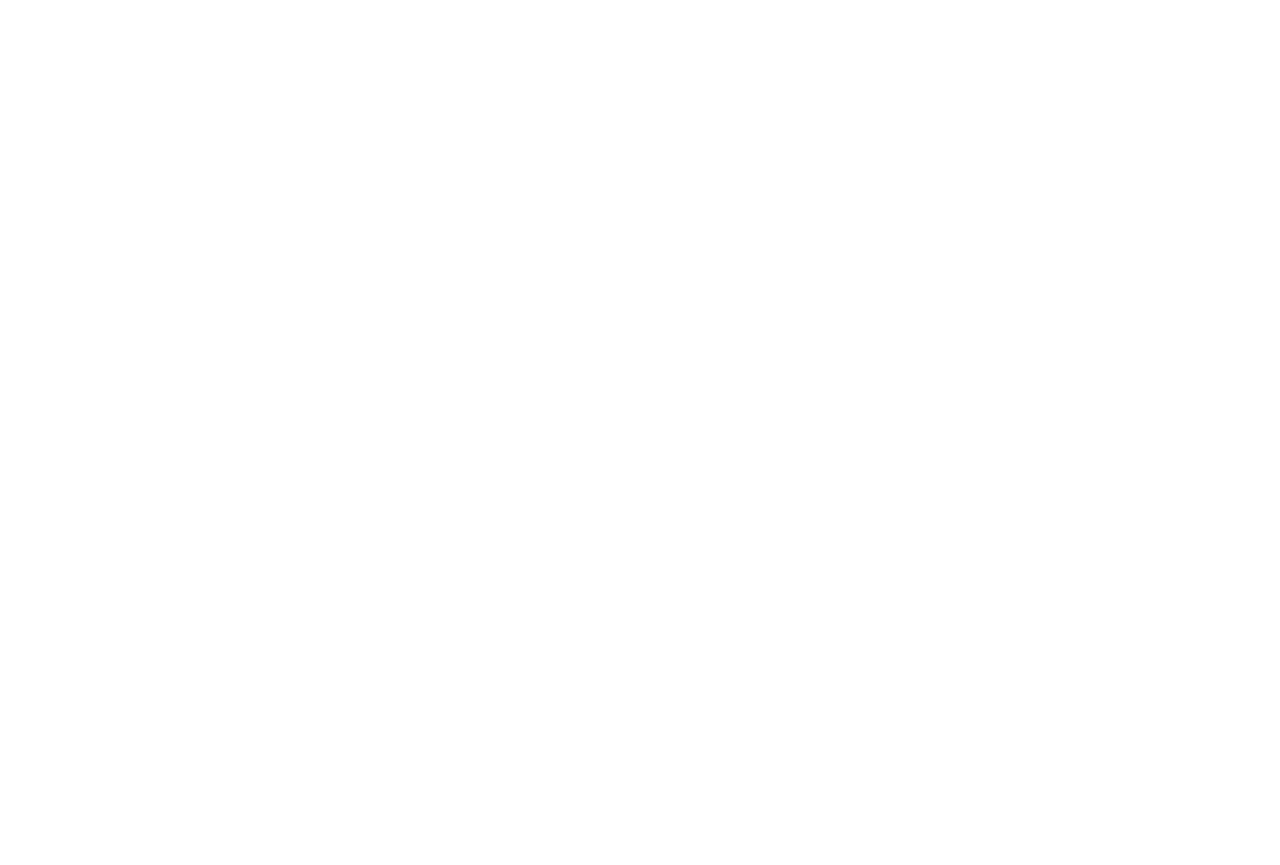
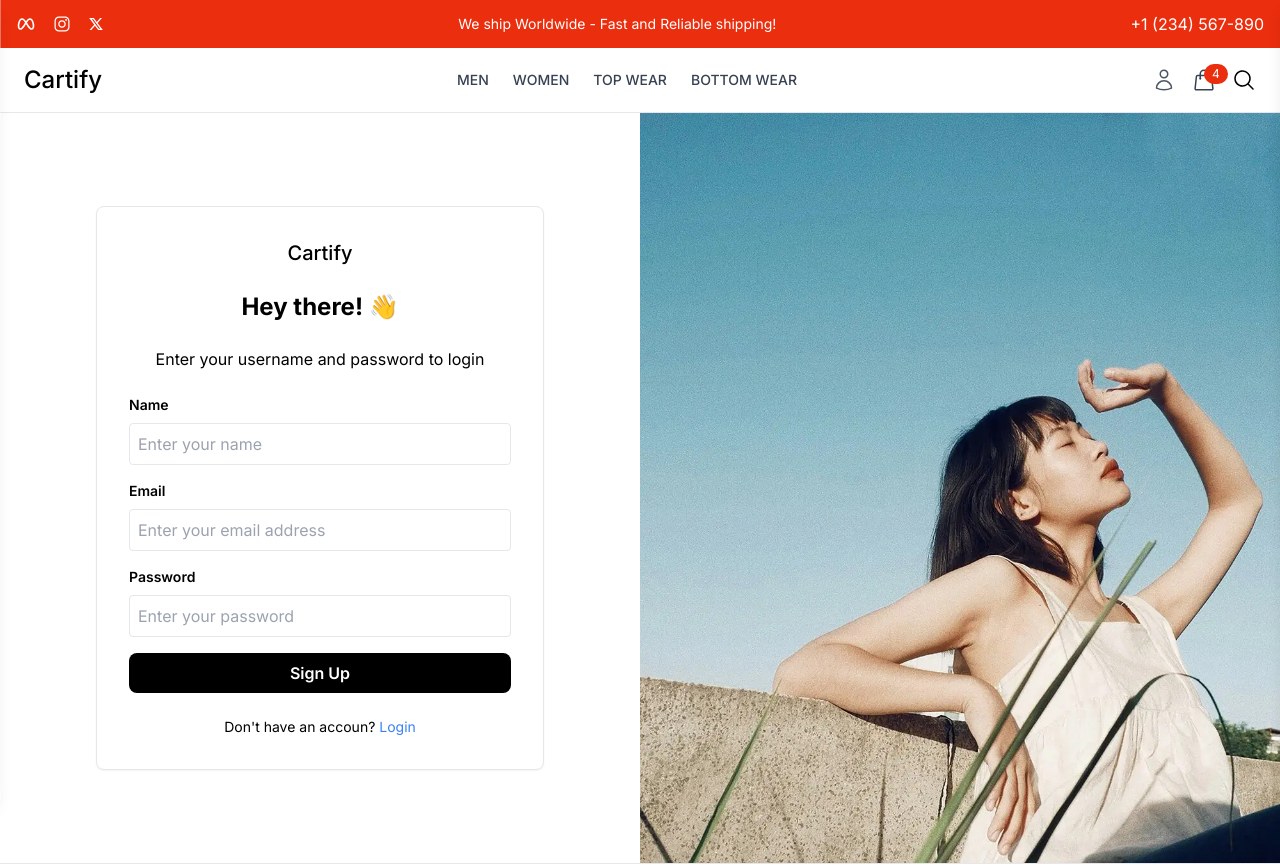
Before and after one commit to anilkumar-45/Cartify, a React (Vite) app in the folder frontend/: page /register in a window 1280 px wide. Before the commit this address had no page. Shown: the top 865 px of the page. Before the commit the page ends 800 px from the top, so only its background shows below. Built offline with nearby package versions, Linux system fonts and the light colour scheme.

Commit message:
Added Login and Registe pages

```diff
--- a/frontend/src/App.jsx
+++ b/frontend/src/App.jsx
@@ -2,6 +2,9 @@
 import UserLayout from "./components/Layout/UserLayout";
 import Home from "./pages/Home";
 import { Toaster } from "sonner";
+import Login from "./pages/Login";
+import Register from "./pages/Register";
+import Profile from "./pages/Profile";
 
 const App = () => {
   return (
@@ -10,6 +13,9 @@
       <Routes>
         <Route path="/" element={<UserLayout />}>
           <Route index element={<Home />} />
+          <Route path="login" element={<Login />} />
+          <Route path="register" element={<Register />} />
+          <Route path="profile" element={<Profile />} />
         </Route>
         <Route>{/* Admin Layout */}</Route>
       </Routes>
--- /dev/null
+++ b/frontend/src/pages/Login.jsx
@@ -0,0 +1,75 @@
+import { useState } from "react";
+import { Link } from "react-router-dom";
+import login from "../assets/login.webp";
+
+const Login = () => {
+  const [email, setEmail] = useState("");
+  const [password, setPassword] = useState("");
+
+  const handleSubmit = (e) => {
+    e.preventDefault();
+    console.log("User Login:", { email, password });
+  };
+
+  return (
+    <div className="flex">
+      <div className="w-full md:w-1/2 flex flex-col justify-center items-center p-8 md:p-12">
+        <form
+          onSubmit={handleSubmit}
+          className="w-full max-w-md bg-white p-8 rounded-lg border shadow-sm"
+        >
+          <div className="flex justify-center mb-6">
+            <h2 className="text-xl font-medium">Cartify</h2>
+          </div>
+          <h2 className="text-2xl font-bold text-center mb-6">Hey there! 👋</h2>
+          <p className="text-center mb-6">
+            Enter your username and password to login
+          </p>
+          <div className="mb-4">
+            <label className="block text-sm font-semibold mb-2">Email</label>
+            <input
+              type="email"
+              value={email}
+              onChange={(e) => setEmail(e.target.value)}
+              className="w-full p-2 border rounded"
+              placeholder="Enter your email address"
+            />
+          </div>
+          <div className="mb-4">
+            <label className="block text-sm font-semibold mb-2">Password</label>
+            <input
+              type="password"
+              value={password}
+              onChange={(e) => setPassword(e.target.value)}
+              className="w-full p-2 border rounded"
+              placeholder="Enter your password"
+            />
+          </div>
+          <button
+            type="submit"
+            className="w-full bg-black text-white p-2 rounded-lg font-semibold hover:bg-gray-800 transition"
+          >
+            Sign In
+          </button>
+          <p className="mt-6 text-center text-sm">
+            Don't have an accoun?{" "}
+            <Link to="/register" className="text-blue-500">
+              Register
+            </Link>
+          </p>
+        </form>
+      </div>
+      <div className="hidden md:block w-1/2 bg-gray-800">
+        <div className="h-full flex flex-col justify-center items-center">
+          <img
+            src={login}
+            alt="Login to Account"
+            className="h-[750px] w-full object-cover"
+          />
+        </div>
+      </div>
+    </div>
+  );
+};
+
+export default Login;
--- /dev/null
+++ b/frontend/src/pages/MyOrdersPage.jsx
@@ -0,0 +1,9 @@
+import React from 'react'
+
+const MyOrdersPage = () => {
+  return (
+    <div>MyOrdersPage</div>
+  )
+}
+
+export default MyOrdersPage
--- /dev/null
+++ b/frontend/src/pages/Profile.jsx
@@ -0,0 +1,26 @@
+import MyOrdersPage from "./MyOrdersPage";
+
+const Profile = () => {
+  return (
+    <div className="min-h-screen flex flex-col">
+      <div className="flex-grow container mx-auto p-4 md:p-6">
+        <div className="flex flex-col md:flex-row md:space-x-6 space-y-6 md:space-y-0">
+          {/* Left Section */}
+          <div className="w-full md:w-1/3 lg:w-1/4 shadow-md rounded-lg p-6">
+            <h1 className="text-2xl md:text-3xl font-bold mb-4">John Doe</h1>
+            <p className="text-lg text-gray-600 mb-4">JOhn@gmail.com</p>
+            <button className="w-full bg-red-500 text-white py-2 px-4 rounded hover:bg-red-600">
+              Log Out
+            </button>
+          </div>
+          {/* Right Section */}
+          <div className="w-full md:w-2/3 lg:w-3/4">
+            <MyOrdersPage />
+          </div>
+        </div>
+      </div>
+    </div>
+  );
+};
+
+export default Profile;
--- /dev/null
+++ b/frontend/src/pages/Register.jsx
@@ -0,0 +1,86 @@
+import { useState } from "react";
+import { Link } from "react-router-dom";
+import register from "../assets/register.webp";
+
+const Register = () => {
+  const [name, setName] = useState("");
+  const [email, setEmail] = useState("");
+  const [password, setPassword] = useState("");
+
+  const handleSubmit = (e) => {
+    e.preventDefault();
+    console.log("User Registered:", { name, email, password });
+  };
+
+  return (
+    <div className="flex">
+      <div className="w-full md:w-1/2 flex flex-col justify-center items-center p-8 md:p-12">
+        <form
+          onSubmit={handleSubmit}
+          className="w-full max-w-md bg-white p-8 rounded-lg border shadow-sm"
+        >
+          <div className="flex justify-center mb-6">
+            <h2 className="text-xl font-medium">Cartify</h2>
+          </div>
+          <h2 className="text-2xl font-bold text-center mb-6">Hey there! 👋</h2>
+          <p className="text-center mb-6">
+            Enter your username and password to login
+          </p>
+          <div className="mb-4">
+            <label className="block text-sm font-semibold mb-2">Name</label>
+            <input
+              type="text"
+              value={name}
+              onChange={(e) => setName(e.target.value)}
+              className="w-full p-2 border rounded"
+              placeholder="Enter your name"
+            />
+          </div>
+          <div className="mb-4">
+            <label className="block text-sm font-semibold mb-2">Email</label>
+            <input
+              type="email"
+              value={email}
+              onChange={(e) => setEmail(e.target.value)}
+              className="w-full p-2 border rounded"
+              placeholder="Enter your email address"
+            />
+          </div>
+          <div className="mb-4">
+            <label className="block text-sm font-semibold mb-2">Password</label>
+            <input
+              type="password"
+              value={password}
+              onChange={(e) => setPassword(e.target.value)}
+              className="w-full p-2 border rounded"
+              placeholder="Enter your password"
+            />
+          </div>
+          <button
+            type="submit"
+            className="w-full bg-black text-white p-2 rounded-lg font-semibold hover:bg-gray-800 transition"
+          >
+            Sign Up
+          </button>
+          <p className="mt-6 text-center text-sm">
+            Don't have an accoun?{" "}
+            <Link to="/login" className="text-blue-500">
+              Login
+            </Link>
+          </p>
+        </form>
+      </div>
+      <div className="hidden md:block w-1/2 bg-gray-800">
+        <div className="h-full flex flex-col justify-center items-center">
+          <img
+            src={register}
+            alt="Login to Account"
+            className="h-[750px] w-full object-cover"
+          />
+        </div>
+      </div>
+    </div>
+  );
+};
+
+export default Register;
```
